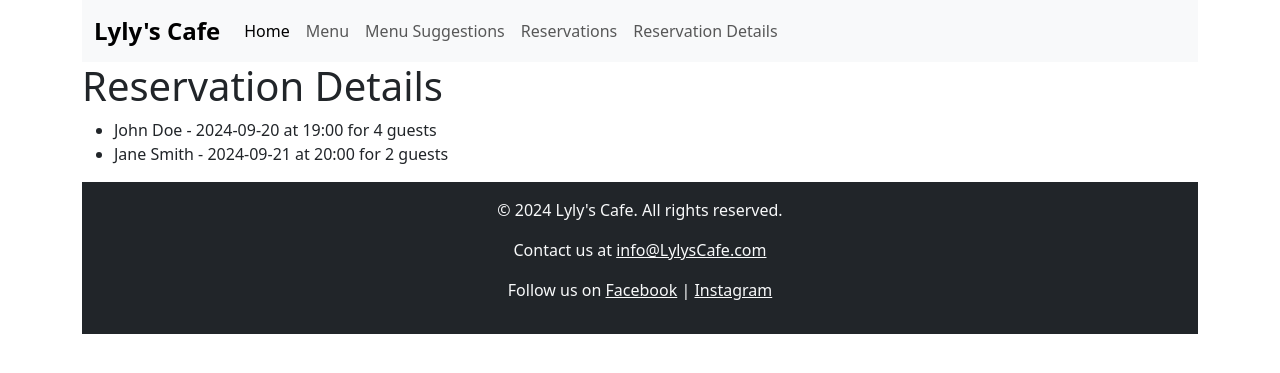
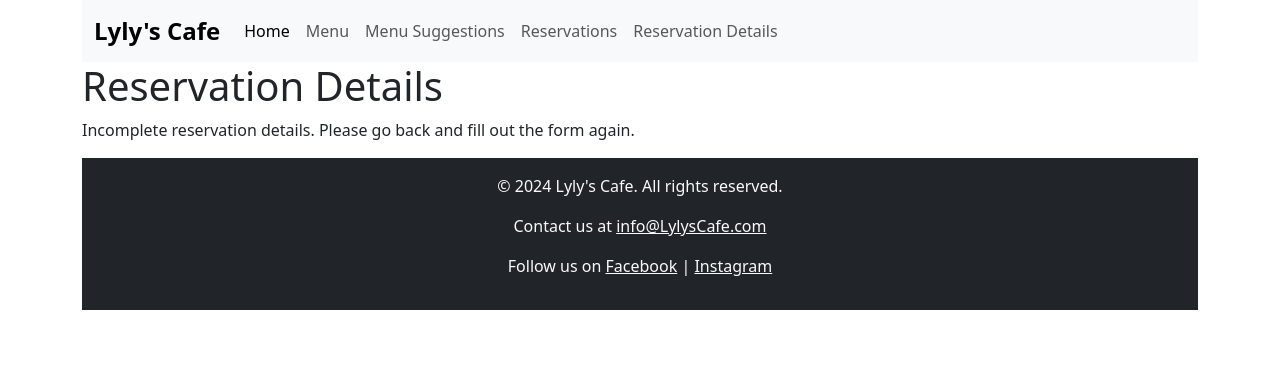
Before and after one commit to lylykimwin/Homework2, a PHP site: page /reservation-details.php in a window 1280 px wide. Shown: the top 373 px of the page. Run offline with PHP 8.4, Linux system fonts and the light colour scheme.

Commit message:
Update reservation-details.php

```diff
--- a/reservation-details.php
+++ b/reservation-details.php
@@ -3,20 +3,28 @@ $pageTitle = "Reservation Details";
 include "view-header.php";
 ?>
 <h1>Reservation Details</h1>
-<ul>
 <?php
-// Fetch reservations from the database or a file
-// Example static list
-$reservations = [
-    ["name" => "John Doe", "date" => "2024-09-20", "time" => "19:00", "guests" => 4],
-    ["name" => "Jane Smith", "date" => "2024-09-21", "time" => "20:00", "guests" => 2]
-];
-
-foreach ($reservations as $reservation) {
-    echo "<li>" . htmlspecialchars($reservation['name']) . " - " . htmlspecialchars($reservation['date']) . " at " . htmlspecialchars($reservation['time']) . " for " . htmlspecialchars($reservation['guests']) . " guests</li>";
+if ($_SERVER['REQUEST_METHOD'] === 'GET') {
+    if (isset($_GET['name']) && isset($_GET['date']) && isset($_GET['time']) && isset($_GET['guests'])) {
+        // Sanitize and display the reservation details
+        $name = htmlspecialchars($_GET['name']);
+        $date = htmlspecialchars($_GET['date']);
+        $time = htmlspecialchars($_GET['time']);
+        $guests = htmlspecialchars($_GET['guests']);
+        ?>
+        <p>Thank you for your reservation! Here are the details:</p>
+        <ul>
+            <li><strong>Name:</strong> <?php echo $name; ?></li>
+            <li><strong>Date:</strong> <?php echo $date; ?></li>
+            <li><strong>Time:</strong> <?php echo $time; ?></li>
+            <li><strong>Number of Guests:</strong> <?php echo $guests; ?></li>
+        </ul>
+        <?php
+    } else {
+        echo "<p>Incomplete reservation details. Please go back and fill out the form again.</p>";
+    }
+} else {
+    echo "<p>No reservation data submitted.</p>";
 }
-?>
-</ul>
-<?php
 include "view-footer.php";
 ?>
```
